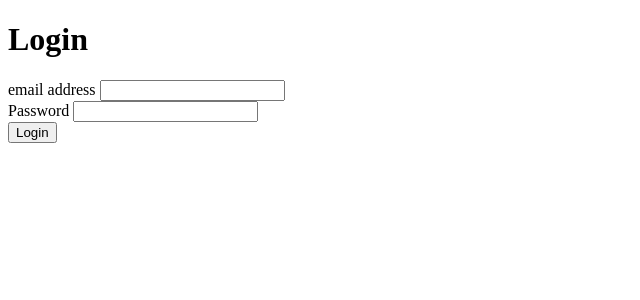
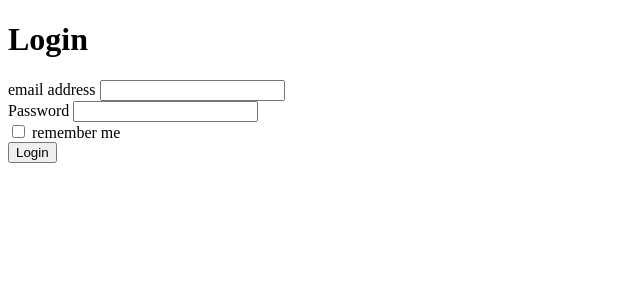
Before and after one commit to AlBears/PHP-LoginSystem, a PHP site: page /login.php in a window 1280 px wide. Shown: the top 300 px of the page, without its empty margins (0-640 px from the left). Run offline with PHP 8.4, Linux system fonts and the light colour scheme.

Commit message:
remember me functionality via cookies

```diff
--- a/classes/Auth.class.php
+++ b/classes/Auth.class.php
@@ -36,9 +36,10 @@ class Auth
   *
   * @param string $email     Email address
   * @param string $password  Password
+  * @param boolean $remember_me Remember flag
   * @return boolean          true if the new user record was saved successfully, false otherwise
   */
-  public function login($email, $password)
+  public function login($email, $password, $remember_me)
 
   {
     $user = User::authenticate($email, $password);
@@ -46,10 +47,17 @@ class Auth
     if ($user !== null) {
       $this->_currentUser = $user;
 
-      //store user id in the session
-      $_SESSION['user_id'] = $user->id;
+      $this->_loginUser($user);
 
-      session_regenerate_id();
+      //Remember the login
+      if ($remember_me) {
+        $expiry = time() + 60 * 60 * 24 * 30; //30 days from now
+        $token = $user->rememberLogin($expiry);
+
+        if ($token !== false) {
+          setcookie('remember_token', $token, $expiry);
+        }
+      }
 
       return true;
     }
@@ -57,10 +65,8 @@ class Auth
     return false;
   }
 
-
   /**
    * Get the current logged in user
-   *
    * @return mixed  User object if logged in, null otherwise
    */
   public function getCurrentUser()
@@ -70,6 +76,11 @@ class Auth
 
         // Cache the object so that in a single request the data is loaded from the database only once.
         $this->_currentUser = User::findByID($_SESSION['user_id']);
+
+      } else {
+        //if session user id is not set we retrieve data from cookie
+        $this->_currentUser = $this->_loginFromCookie();
+
       }
     }
 
@@ -78,7 +89,6 @@ class Auth
 
   /**
    * Boolean indicator of whether the user is logged in or not
-   *
    * @return boolean
    */
   public function isLoggedIn()
@@ -88,7 +98,6 @@ class Auth
 
   /**
    * Redirect to the login if user is not logged in
-   *
    * @return void
    */
    public function requireLogin()
@@ -112,5 +121,28 @@ class Auth
      }
    }
 
+   private function _loginFromCookie()
+   {
+     if (isset($_COOKIE['remember_token'])) {
+
+     $user = User::findByRememberToken(sha1($_COOKIE['remember_token']));
+     if ($user !== null) {
+       $this->_loginUser($user);
+
+       return $user;
+     }
+   }
+   }
+   /**
+   * Login the user to the session
+   * @param User $user  User object
+   * @return void
+   */
+   private function _loginUser($user)
+   {
+     $_SESSION['user_id'] = $user->id;
+
+     session_regenerate_id();
+   }
 
 }
--- a/login.php
+++ b/login.php
@@ -10,12 +10,15 @@ require_once('includes/init.php');
 //Require user to NOT be logged in to access this page
 Auth::getInstance()->requireGuest();
 
+//get checked status of checkbox
+$remember_me = isset($_POST['remember_me']);
+
 // Process the submitted form
 if ($_SERVER['REQUEST_METHOD'] === 'POST') {
 
   $email = $_POST['email'];
 
-  if (Auth::getInstance()->login($email, $_POST['password'])) {
+  if (Auth::getInstance()->login($email, $_POST['password'], $remember_me)) {
 
     // Redirect to home page or intended page, if set
     if (isset($_SESSION['return_to'])) {
@@ -53,6 +56,14 @@ include('includes/header.php');
     <input type="password" id="password" name="password" />
   </div>
 
+  <div>
+    <label for="remember_me">
+      <input type="checkbox" id="remember_me" name="remember_me" value="1"
+        <?php if ($remember_me) : ?>checked="checked"<?php endif; ?>/> remember me
+    </label>
+
+  </div>
+
   <input type="submit" value="Login" />
 </form>
 
```
Also changed, not shown: classes/User.class.php (+62 -2 lines).
